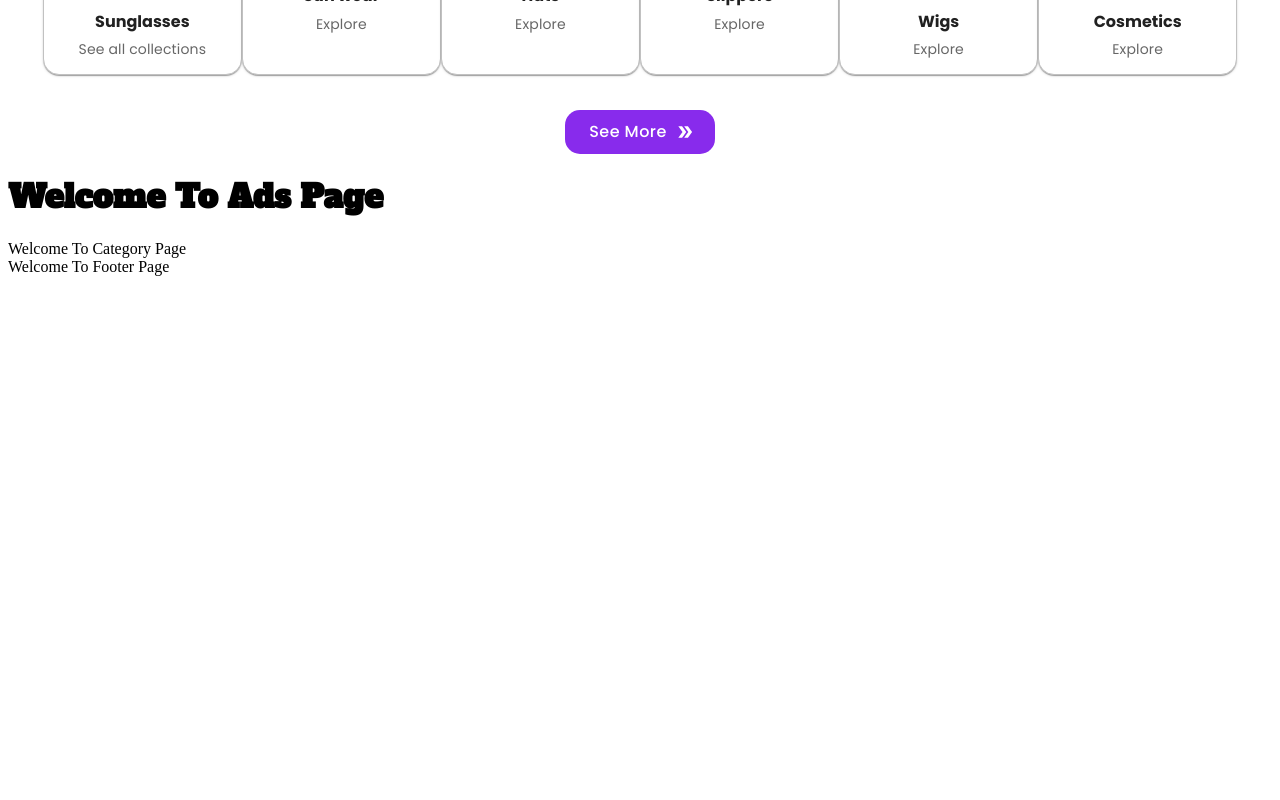
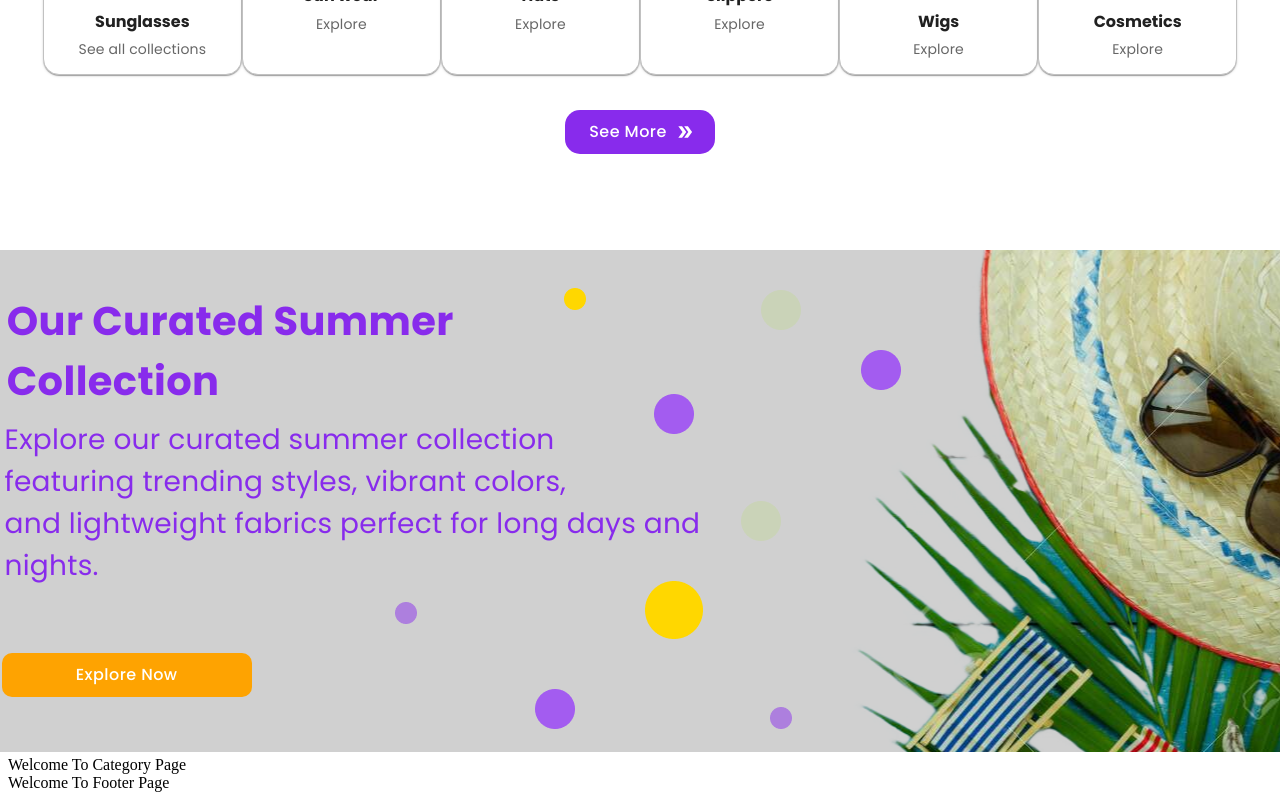
Before and after one commit to Tola-lemma/Gebeya_Market_App, a React (Create React App) app: page / in a window 1280 px wide. Shown: the part 2045-2845 px from the top of the page. Before the commit the page ends 2329 px from the top, so only its background shows below. Built offline with nearby package versions, Linux system fonts and the light colour scheme.

Commit message:
feat:ads page successfully done

```diff
--- a/src/Pages/AdsPage/Ads.jsx
+++ b/src/Pages/AdsPage/Ads.jsx
@@ -1,9 +1,89 @@
 import React from 'react'
-
+import addsframe from '../../Assets/ads/Frame 65.png'
+import { Box, Button, Typography } from '@mui/material'
+import { StyledImage } from '../../Styles/styles'
 const Ads  = () =>{
   return (
-    <div style={{fontFamily:"Alfa Slab One"}}><h1>Welcome To Ads Page</h1></div>
-  )
+    <Box
+    sx={{
+      display: "flex",
+      justifyContent: "center",
+      alignItems: "center",
+      flexDirection: "column",
+      marginTop: "6rem",
+    }}
+  >
+    <Box
+      sx={{
+        position: "relative",
+        display: "inline-block",
+      }}
+    >
+      <StyledImage
+        width={1351}
+        height={502}
+        src={addsframe}
+        sx={{
+          display: "block",
+          borderRadius: "10px",
+        }}
+      />
+      <Typography sx={{
+        position:"absolute",
+        fontFamily: "Poppins",
+        fontSize: "40px",
+        fontWeight:"bold",
+        color:"#882BEC",
+         top: "20%",
+         left: "20%",
+         whiteSpace: "pre-wrap",
+         margin: 0,
+         transform: "translate(-50%, -50%)",
+      }}>
+      {`Our Curated Summer
+Collection`}
+      </Typography>
+      <Typography sx={{
+        position:"absolute",
+        fontFamily: "Poppins",
+        fontSize: "28px",
+        color:"#882BEC",
+         top: "50%",
+         left: "29%",
+         whiteSpace: "pre-wrap",
+         margin: 0,
+         transform: "translate(-50%, -50%)",
+      }}>
+      {`Explore our curated summer collection
+featuring trending styles, vibrant colors,
+and lightweight fabrics perfect for long days and
+nights.`}
+      </Typography>
+      <Button
+        sx={{
+          borderRadius: "10px",
+          textTransform: "capitalize",
+          padding: "8px 16px",
+          backgroundColor: "#FEA301",
+          color: "white",
+          width: "250px",
+          fontFamily: "Poppins",
+          fontSize: "16px",
+          position: "absolute",
+          top: "84%",
+          left: "12%",
+          transform: "translate(-50%, -50%)", // Adjust for button's dimensions
+          "&:hover": {
+            backgroundColor: "#882BEC",
+          },
+        }}
+      >
+        Explore Now
+      </Button>
+    </Box>
+  </Box>
+
+      )
 }
 
 export default Ads
```
